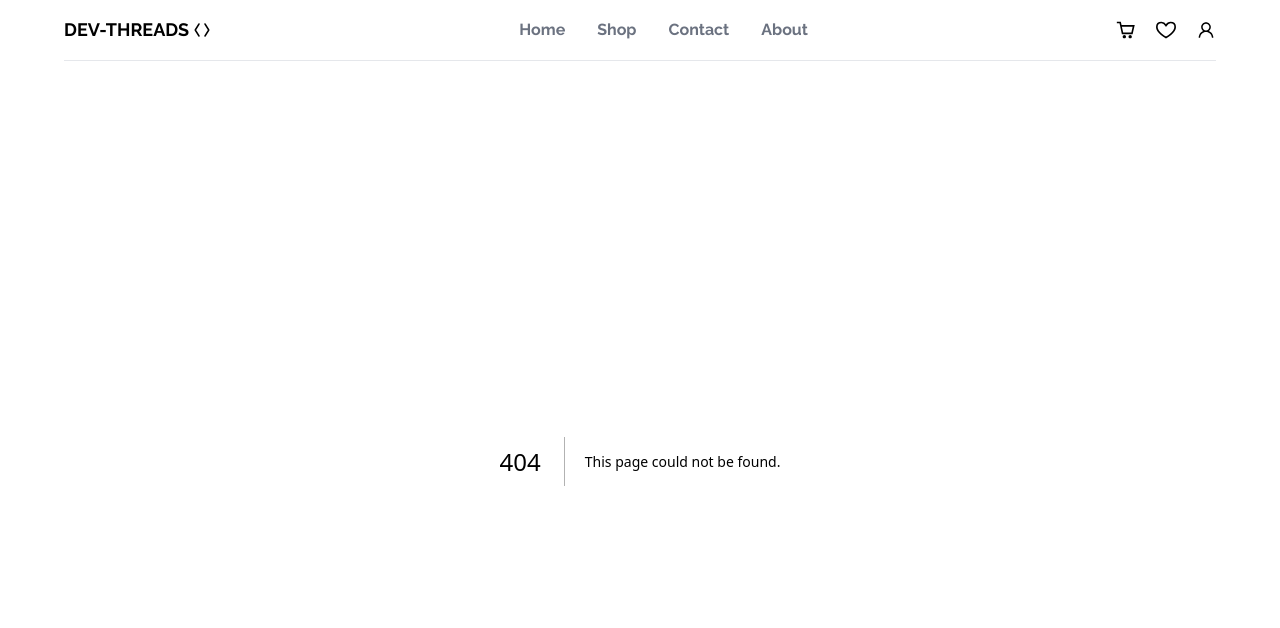
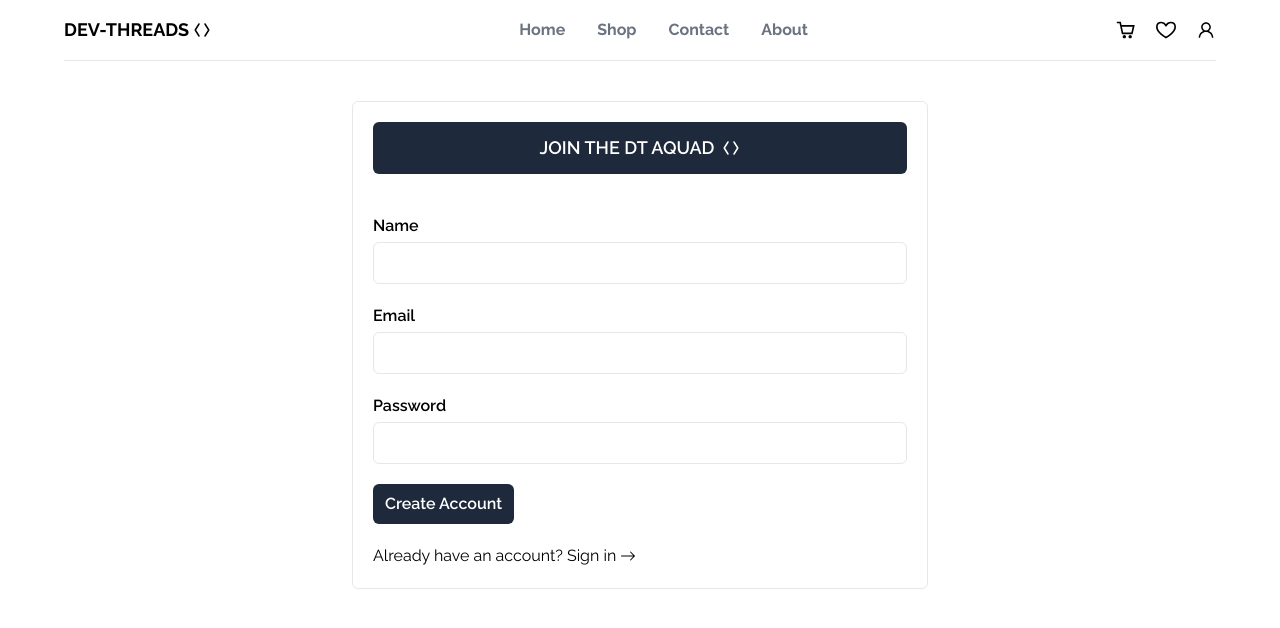
Before and after one commit to negar-karimnejad/t_shirt_e_commerce, a Next.js app: page /sign-up in a window 1280 px wide. Before the commit this address had no page. Shown: the top 628 px of the page. Built offline with nearby package versions, Linux system fonts and the light colour scheme; no server answers.

Commit message:
create sign-in and sign-up pages

```diff
--- /dev/null
+++ b/app/(auth)/actions/getCurrentUser.tsx
@@ -0,0 +1,26 @@
+import getUserSession from "./getUserSession";
+import prisma from "@/lib/prismadb";
+
+const GetCurrentUser = async () => {
+  try {
+    const session = await getUserSession();
+
+    if (!session?.user?.email) {
+      return null;
+    }
+
+    const currentUser = await prisma.user.findUnique({
+      where: {
+        email: session.user.email as string,
+      },
+    });
+
+    if (!currentUser) {
+      return null;
+    }
+  } catch (error: any) {
+    return null;
+  }
+};
+
+export default GetCurrentUser;
--- /dev/null
+++ b/app/(auth)/actions/getUserSession.tsx
@@ -0,0 +1,6 @@
+import { authOptions } from "@/app/api/auth/route";
+import { getServerSession } from "next-auth";
+
+export default async function getUserSession() {
+  return await getServerSession(authOptions);
+}
--- a/app/layout.tsx
+++ b/app/layout.tsx
@@ -3,6 +3,7 @@ import { Raleway } from "next/font/google";
 import "./globals.css";
 import Navbar from "@/components/Navbar/Navbar";
 import AuthProvider from "@/context/AuthProvider";
+import GetCurrentUser from "./(auth)/actions/getCurrentUser";
 
 const raleway = Raleway({
   subsets: ["latin"],
@@ -14,16 +15,18 @@ export const metadata: Metadata = {
   description: "E-commerce Website",
 };
 
-export default function RootLayout({
+export default async function RootLayout({
   children,
 }: Readonly<{
   children: React.ReactNode;
 }>) {
+  const user = await GetCurrentUser();
+
   return (
     <html lang="en">
       <body className={raleway.className}>
         <AuthProvider>
-          <Navbar />
+          <Navbar user={user!} />
           {children}
         </AuthProvider>
       </body>
--- /dev/null
+++ b/app/sign-in/page.tsx
@@ -0,0 +1,39 @@
+import Button from "@/components/ui/Button";
+import Input from "@/components/ui/Input";
+import Label from "@/components/ui/Label";
+import Link from "next/link";
+import { BsArrowRight } from "react-icons/bs";
+
+const page = () => {
+  return (
+    <div className="p-5 rounded-md border flex flex-col gap-5 max-w-xl main-container my-10">
+      <header className="text-3xl font-semibold">
+        <h1>Sign in</h1>
+      </header>
+      <form action="" className="flex flex-col gap-5 mt-5">
+        <div className="flex flex-col gap-1">
+          <Label htmlFor="email">Email</Label>
+          <Input type="email" id="email" name="email" />
+        </div>
+
+        <div className="flex flex-col gap-1">
+          <Label htmlFor="password">Password</Label>
+          <Input type="password" id="password" name="password" />
+        </div>
+
+        <div>
+          <Button type="submit">Login</Button>
+        </div>
+      </form>
+      <p className="flex items-center gap-1">
+        {"Don't have an account?"}
+        <Link href="sign-up" className="flex items-center gap-1">
+          Create one
+          <BsArrowRight />
+        </Link>
+      </p>
+    </div>
+  );
+};
+
+export default page;
--- /dev/null
+++ b/app/sign-up/page.tsx
@@ -0,0 +1,46 @@
+import Button from "@/components/ui/Button";
+import Input from "@/components/ui/Input";
+import Label from "@/components/ui/Label";
+import Link from "next/link";
+import { BsArrowRight } from "react-icons/bs";
+import { TbBracketsAngle } from "react-icons/tb";
+
+const page = () => {
+  return (
+    <div className="p-5 rounded-md border flex flex-col gap-5 max-w-xl main-container my-10">
+      <header className="bg-slate-800 text-white text-lg font-semibold p-3 rounded-md flex items-center justify-center gap-2 ">
+        <h1>JOIN THE DT AQUAD</h1>
+        <TbBracketsAngle />
+      </header>
+      <form action="" className="flex flex-col gap-5 mt-5">
+        <div className="flex flex-col gap-1">
+          <Label htmlFor="name">Name</Label>
+          <Input type="text" id="name" name="name" />
+        </div>
+
+        <div className="flex flex-col gap-1">
+          <Label htmlFor="email">Email</Label>
+          <Input type="email" id="email" name="email" />
+        </div>
+
+        <div className="flex flex-col gap-1">
+          <Label htmlFor="password">Password</Label>
+          <Input type="password" id="password" name="password" />
+        </div>
+
+        <div>
+          <Button type="submit">Create Account</Button>
+        </div>
+      </form>
+      <p className="flex items-center gap-1">
+        Already have an account?
+        <Link href="sign-in" className="flex items-center gap-1">
+          Sign in
+          <BsArrowRight />
+        </Link>
+      </p>
+    </div>
+  );
+};
+
+export default page;
--- a/components/Navbar/NavUserMenu.tsx
+++ b/components/Navbar/NavUserMenu.tsx
@@ -4,7 +4,7 @@ import { useState } from "react";
 import UserLinks from "./UserLinks";
 
 function NavUserMenu() {
-  const [user, setUser] = useState(true);
+  const [user, setUser] = useState(false);
 
   return (
     <div className="md:absolute top-7 flex flex-col md:gap-4 gap-6 text-white text-sm text-center right-0 bg-slate-800 px-7 md:py-5 rounded-md z-40">
--- /dev/null
+++ b/components/ui/Button.tsx
@@ -0,0 +1,21 @@
+import { ReactNode } from "react";
+
+type ButtonProps = {
+  type: "button" | "reset" | "submit" | undefined;
+  children: ReactNode;
+  onClick?: () => void;
+};
+
+function Button({ type, children, onClick }: ButtonProps) {
+  return (
+    <button
+      type={type}
+      onClick={onClick}
+      className="bg-slate-800 text-white px-3 py-2 font-semibold cursor-pointer rounded-md"
+    >
+      {children}
+    </button>
+  );
+}
+
+export default Button;
--- /dev/null
+++ b/components/ui/Input.tsx
@@ -0,0 +1,20 @@
+import React from "react";
+
+type InputProps = {
+  type: string;
+  id: string;
+  name: string;
+};
+
+function Input({ type, id, name }: InputProps) {
+  return (
+    <input
+      className="border rounded-md p-2 outline-none"
+      type={type}
+      id={id}
+      name={name}
+    />
+  );
+}
+
+export default Input;
--- /dev/null
+++ b/components/ui/Label.tsx
@@ -0,0 +1,15 @@
+import React, { ReactNode } from "react";
+
+type LabelProps = {
+  htmlFor: string;
+  children: ReactNode;
+};
+function Label({ htmlFor, children }: LabelProps) {
+  return (
+    <label htmlFor={htmlFor} className="font-semibold">
+      {children}
+    </label>
+  );
+}
+
+export default Label;
```
Also changed, not shown: components/Navbar/Navbar.tsx (+8 -1 lines).
